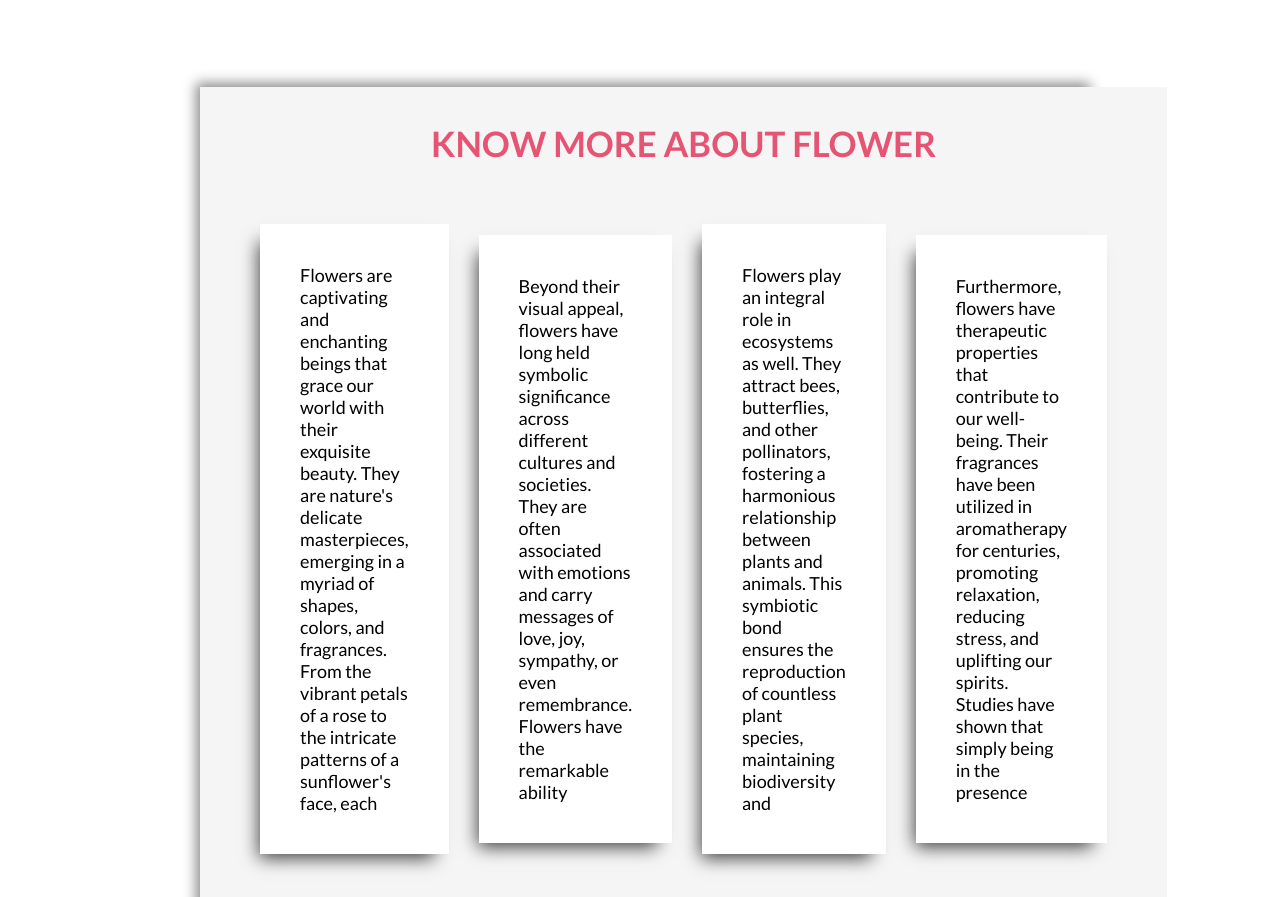
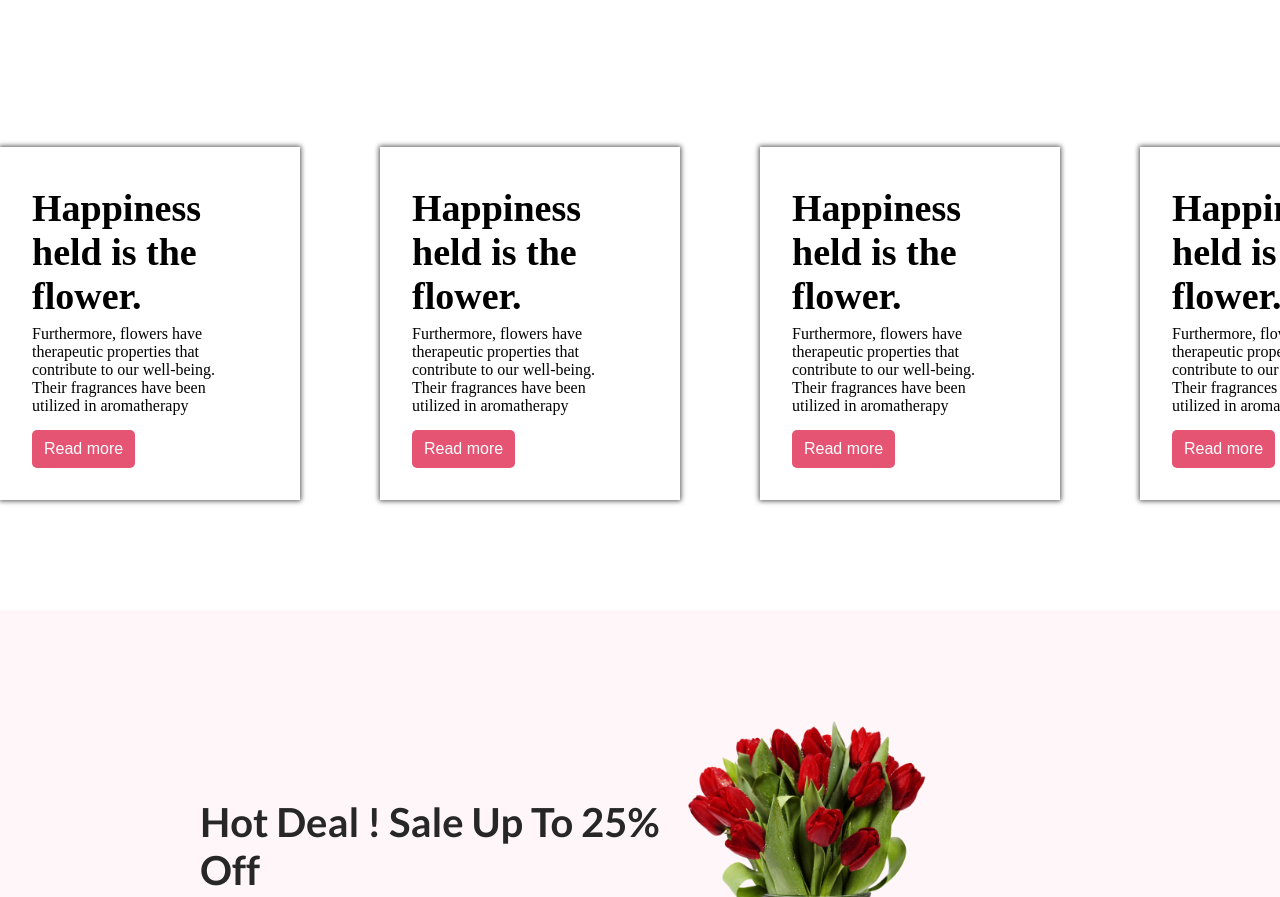
Before and after one commit to MdAbdurRahmanRifat/first-assignment-p-hero, a plain HTML site: page index.html in a window 1280 px wide. Shown: the part 1987-2884 px from the top of the page. Drawn offline with Linux system fonts and the light colour scheme; a web font is replaced by a local one.

Commit message:
final commit again

```diff
--- a/index.html
+++ b/index.html
@@ -80,34 +80,56 @@
 
       <!-- personal section st  -->
 
+      <section class="card-section">
+        <div class="card-section-container">
+          <!-- child div. one  -->
+          <div class="card-section-child-one">
+            <h2 class="flower-name-heading">Happiness held is the flower. </h2>
+            <p class="card-paragraph">
+              Furthermore, flowers have therapeutic properties that contribute to
+              our well-being. Their fragrances have been utilized in aromatherapy
 
-<section class="personal">
-    <div class="personal-sec-container">
-        <div class="pr-one">
-        <h2 class="personal-h">KNOW MORE ABOUT FLOWER</h2>
+            </p>
+            <div class="card-btn-container">
+              <button class="card-button">Read more</button>
+            </div>
+          </div>
 
-    <!-- div 2  -->
-    <div class="pr-two">
-  <div class="personal-para-one">
-    <p class="pp-one para">
+          <!-- child div. two  -->
+          <div class="card-section-child-one">
+            <h2 class="flower-name-heading">Happiness held is the flower. </h2>
+            <p class="card-paragraph">
+              Furthermore, flowers have therapeutic properties that contribute to
+              our well-being. Their fragrances have been utilized in aromatherapy
 
-        Flowers are captivating and enchanting beings that grace our world with their exquisite beauty. They are nature's delicate masterpieces, emerging in a myriad of shapes, colors, and fragrances. From the vibrant petals of a rose to the intricate patterns of a sunflower's face, each
             </p>
+            <div class="card-btn-container">
+              <button class="card-button">Read more</button>
             </div>
-  <div class="personal-para-two">
-     <p class="pp-two para">
-        Beyond their visual appeal, flowers have long held symbolic significance across different cultures and societies. They are often associated with emotions and carry messages of love, joy, sympathy, or even remembrance. Flowers have the remarkable ability
+          </div>
+          <!-- child div. three  -->
+          <div class="card-section-child-one">
+            <h2 class="flower-name-heading">Happiness held is the flower. </h2>
+            <p class="card-paragraph">
+              Furthermore, flowers have therapeutic properties that contribute to
+              our well-being. Their fragrances have been utilized in aromatherapy
+
             </p>
+            <div class="card-btn-container">
+              <button class="card-button">Read more</button>
             </div>
-  <div class="personal-para-tree">
-     <p class="pp-three para">
-        Flowers play an integral role in ecosystems as well. They attract bees, butterflies, and other pollinators, fostering a harmonious relationship between plants and animals. This symbiotic bond ensures the reproduction of countless plant species, maintaining biodiversity and
+          </div>
+          <!-- child div. four  -->
+          <div class="card-section-child-one">
+            <h2 class="flower-name-heading">Happiness held is the flower. </h2>
+            <p class="card-paragraph">
+              Furthermore, flowers have therapeutic properties that contribute to
+              our well-being. Their fragrances have been utilized in aromatherapy
+
             </p>
+            <div class="card-btn-container">
+              <button class="card-button">Read more</button>
             </div>
-  <div class="personal-para-four">
-     <p class="pp-four para">
-        Furthermore, flowers have therapeutic properties that contribute to our well-being. Their fragrances have been utilized in aromatherapy for centuries, promoting relaxation, reducing stress, and uplifting our spirits. Studies have shown that simply being in the presence
-     </p></div>
           </div>
           </div>
         </div>
--- a/style.css
+++ b/style.css
@@ -186,52 +186,60 @@ img {
 /* third section style end   */
 
 /* personal section style start  */
-.personal{
-  margin: 0 200px;
+.card-section {
+  margin-top: 150px;
 }
-.hdf {
-  width: 250px;
-  padding-bottom: 57px;
-  padding-top: 40px;
-}
-.personal-sec-container{
+
+.card-section-container {
   display: flex;
   align-items: center;
-  justify-content: space-evenly;
-  box-shadow: 3px 3px 12px 7px rgba(0,0,0,0.46);
-  margin-top: 90px;
-  margin-bottom: 90px;
+  font-family: "Times New Roman", Times, serif;
+  justify-content: space-between;
+  gap: 5px;
+  width: 1440px;
+  margin: 0 auto;
+  padding-bottom: 50px;
+}
+.card-section-child-one {
+  max-width: 300px;
+  margin: 0;
+  padding-top: 7px;
+  background-color: white;
+  padding: 32px;
+  box-sizing: border-box;
+  box-shadow: 0px 0px 5px 1px rgba(0, 0, 0, 0.67);
+}
+.flower-name-heading {
+  text-align: left;
+  color: black;
+  margin: 0;
+  padding-top: 7px;
+  font-size: 38px;
+  padding-right: 40px;
+  font-weight: 700;
+  transition: 1s;
+}
 
+.card-paragraph {
+  text-align: left;
+  margin: 0;
+  color: black;
+  padding-top: 7px;
+  padding-right: 40px;
 }
-.pr-two{
-  display: flex;
-  align-items: center;
-  justify-content: space-between;
-  background-color:whitesmoke;
-  gap: 30px;
-  padding: 60px;
-}
-.para{
-  max-width: 280px;
-  background-color: white;
-  box-shadow: -8px 11px 17px -7px rgba(0,0,0,0.75);
-  padding: 40px;
-  transition: 2s;
-  font-size: 18px;
-  font-weight: 400;
-}
-.para:hover{
+.card-button {
+  padding: 10px 12px;
+  border-radius: 5px;
+  border: 0px;
   background-color: #e55473;
   color: white;
+  font-size: 16px;
+  text-align: left;
 }
-.personal-h{
-  padding-top: 35px;
-  text-align: center;
-  background-color:whitesmoke;
-  font-size: 35px;
-  color: #e55473;
+.card-btn-container {
+  text-align: left;
+  padding-top: 15px;
 }
-
 /* personal section style end  */
 
 /* fourth section style st  */
@@ -363,7 +371,6 @@ input {
   line-height: 30px;
   max-width: 650px;
   margin: 0 auto;
-
 }
 .copy-right {
   color: rgba(255, 255, 255, 0.4);
```
Lines whose indentation alone changed are shown as unchanged.
